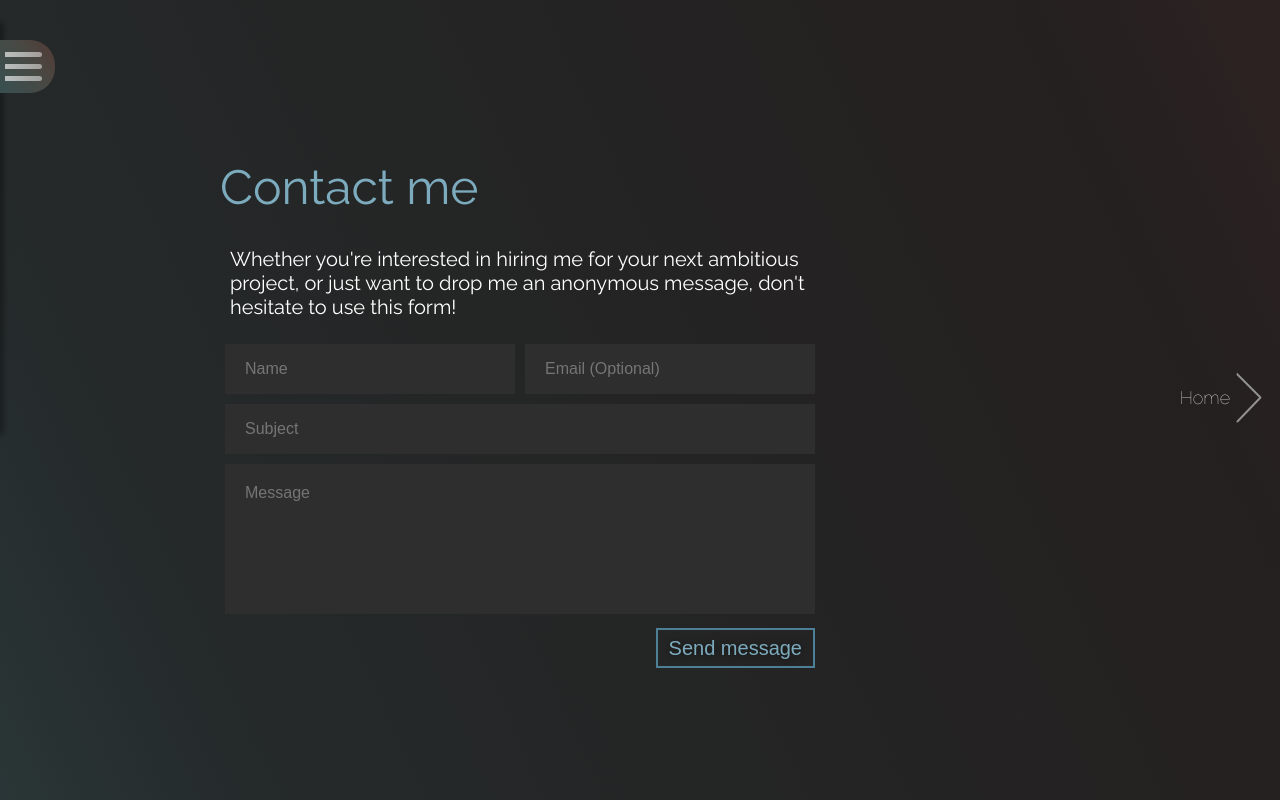
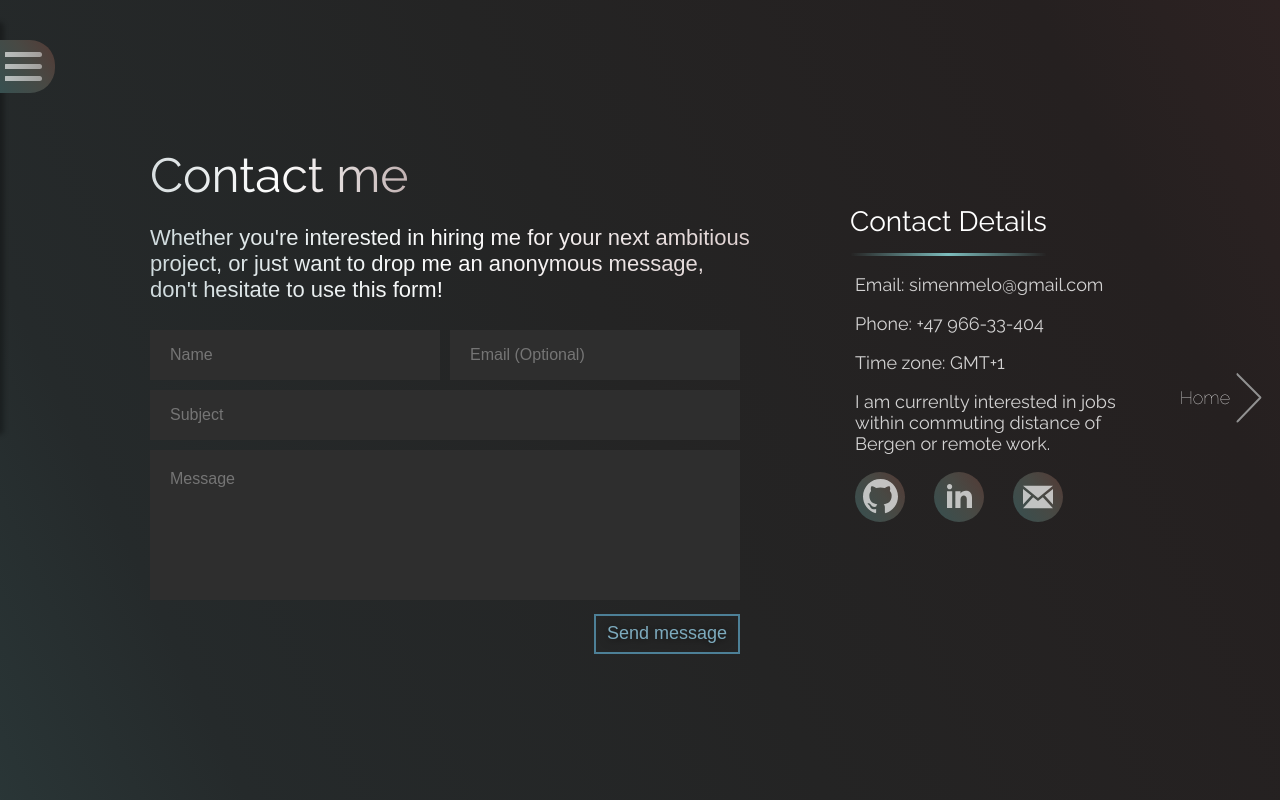
Before and after one commit to SimenMH/portfolio-website, a React (Create React App) app: page /contact in a window 1280 px wide. Built offline with nearby package versions, Linux system fonts and the light colour scheme.

Commit message:
feat: Add contact details section

```diff
--- a/src/App.css
+++ b/src/App.css
@@ -220,5 +220,4 @@
 .screen-container p {
   font-weight: 400;
   font-size: 20px;
-  margin-left: 10px;
 }
--- a/src/screens/AboutMe/AboutMe.screen.js
+++ b/src/screens/AboutMe/AboutMe.screen.js
@@ -20,7 +20,7 @@ const AboutMe = () => {
 
   return (
     <div className='aboutme-container fade-in'>
-      <div className='content-container'>
+      <div className='aboutme-content-container'>
         <section className='aboutme-text-section'>
           <h1>A Little About Me</h1>
           <p>
@@ -41,6 +41,7 @@ const AboutMe = () => {
           </p>
           <Link className='get-in-touch' to='/contact'>
             Get in touch!
+            <label className='input-focus' />
           </Link>
         </section>
         <section className='aboutme-skills-section'>
--- a/src/screens/AboutMe/styles.css
+++ b/src/screens/AboutMe/styles.css
@@ -2,7 +2,7 @@
   width: 100%;
 }
 
-.content-container {
+.aboutme-content-container {
   display: flex;
   justify-content: center;
 }
@@ -47,10 +47,15 @@
 }
 
 .get-in-touch {
+  position: relative;
   cursor: pointer;
   color: rgb(140, 214, 214);
   text-decoration: none;
   font-size: 20px;
+}
+
+.get-in-touch:hover .input-focus {
+  width: 100%;
 }
 
 .aboutme-skills-section {
--- a/src/screens/Contact/Contact.screen.js
+++ b/src/screens/Contact/Contact.screen.js
@@ -9,35 +9,47 @@ const Contact = () => {
   };
 
   return (
-    <div className='screen-container contact-container fade-in'>
+    <div className='contact-container fade-in'>
+      <div className='contact-content-container'>
+        <section>
+          <div className='form-text-container'>
             <h1>Contact me</h1>
             <p>
-        Whether you're interested in hiring me for your next ambitious project,
-        or just want to drop me an anonymous message, don't hesitate to use this
-        form!
+              Whether you're interested in hiring me for your next ambitious
+              project, or just want to drop me an anonymous message, don't
+              hesitate to use this form!
             </p>
-      <div>
+          </div>
+          <div className='form-container'>
             <div className={`envelope ${animate ? 'animate-env' : ''}`}>
-          <div className={`envelope-left ${animate ? 'animate-left-env' : ''}`}>
+              <div
+                className={`envelope-left ${animate ? 'animate-left-env' : ''}`}
+              >
                 <svg width='900' height='700'>
                   <polyline points='0,0 450,350 0,700' />
                 </svg>
               </div>
               <div
-            className={`envelope-right ${animate ? 'animate-right-env' : ''}`}
+                className={`envelope-right ${
+                  animate ? 'animate-right-env' : ''
+                }`}
               >
                 <svg width='900' height='700'>
                   <polyline points='900,0 450,350 900,700' />
                 </svg>
               </div>
               <div
-            className={`envelope-bottom ${animate ? 'animate-bottom-env' : ''}`}
+                className={`envelope-bottom ${
+                  animate ? 'animate-bottom-env' : ''
+                }`}
               >
                 <svg width='600' height='380'>
                   <polyline points='0,380 300,190 600,380' />
                 </svg>
               </div>
-          <div className={`envelope-top ${animate ? 'animate-top-env' : ''}`}>
+              <div
+                className={`envelope-top ${animate ? 'animate-top-env' : ''}`}
+              >
                 <svg width='600' height='250'>
                   <polyline points='0,0 300,190 600,0' />
                 </svg>
@@ -66,7 +78,11 @@ const Contact = () => {
                 <label className='input-focus' />
               </div>
               <div className='form-grid-item'>
-            <input className='input-field' placeholder='Subject' type='text' />
+                <input
+                  className='input-field'
+                  placeholder='Subject'
+                  type='text'
+                />
                 <label className='input-focus' />
               </div>
               <div className='form-grid-item'>
@@ -87,6 +103,67 @@ const Contact = () => {
               <p>Send message</p>
             </button>
           </div>
+        </section>
+        <section className='contact-details-section'>
+          <div>
+            <h2>
+              Contact Details
+              <div className='faded-line-seperator' />
+            </h2>
+            <p>Email: simenmelo@gmail.com</p>
+            <p>Phone: +47 966-33-404</p>
+            <p>Time zone: GMT+1</p>
+          </div>
+          <p>
+            I am currenlty interested in jobs within commuting distance of
+            Bergen or remote work.
+          </p>
+          <div className='some-links'>
+            <a
+              href='https://github.com/SimenMH//'
+              target='_blank'
+              rel='noreferrer'
+              className='link-icon'
+            >
+              <svg
+                xmlns='http://www.w3.org/2000/svg'
+                style={{ width: '70%' }}
+                viewBox='0 0 24 24'
+              >
+                <path d='M12 0c-6.626 0-12 5.373-12 12 0 5.302 3.438 9.8 8.207 11.387.599.111.793-.261.793-.577v-2.234c-3.338.726-4.033-1.416-4.033-1.416-.546-1.387-1.333-1.756-1.333-1.756-1.089-.745.083-.729.083-.729 1.205.084 1.839 1.237 1.839 1.237 1.07 1.834 2.807 1.304 3.492.997.107-.775.418-1.305.762-1.604-2.665-.305-5.467-1.334-5.467-5.931 0-1.311.469-2.381 1.236-3.221-.124-.303-.535-1.524.117-3.176 0 0 1.008-.322 3.301 1.23.957-.266 1.983-.399 3.003-.404 1.02.005 2.047.138 3.006.404 2.291-1.552 3.297-1.23 3.297-1.23.653 1.653.242 2.874.118 3.176.77.84 1.235 1.911 1.235 3.221 0 4.609-2.807 5.624-5.479 5.921.43.372.823 1.102.823 2.222v3.293c0 .319.192.694.801.576 4.765-1.589 8.199-6.086 8.199-11.386 0-6.627-5.373-12-12-12z' />
+              </svg>
+            </a>
+            <a
+              href='https://www.linkedin.com/in/simen-herland/'
+              target='_blank'
+              rel='noreferrer'
+              className='link-icon'
+            >
+              <svg
+                xmlns='http://www.w3.org/2000/svg'
+                style={{ width: '50%', marginBottom: '2px' }}
+                viewBox='0 0 24 24'
+              >
+                <path d='M4.98 3.5c0 1.381-1.11 2.5-2.48 2.5s-2.48-1.119-2.48-2.5c0-1.38 1.11-2.5 2.48-2.5s2.48 1.12 2.48 2.5zm.02 4.5h-5v16h5v-16zm7.982 0h-4.968v16h4.969v-8.399c0-4.67 6.029-5.052 6.029 0v8.399h4.988v-10.131c0-7.88-8.922-7.593-11.018-3.714v-2.155z' />
+              </svg>
+            </a>
+            <a
+              href='mailto: simenmelo@gmail.com'
+              target='_blank'
+              rel='noreferrer'
+              className='link-icon'
+            >
+              <svg
+                xmlns='http://www.w3.org/2000/svg'
+                style={{ width: '60%' }}
+                viewBox='0 0 24 24'
+              >
+                <path d='M12 12.713l-11.985-9.713h23.971l-11.986 9.713zm-5.425-1.822l-6.575-5.329v12.501l6.575-7.172zm10.85 0l6.575 7.172v-12.501l-6.575 5.329zm-1.557 1.261l-3.868 3.135-3.868-3.135-8.11 8.848h23.956l-8.11-8.848z' />
+              </svg>
+            </a>
+          </div>
+        </section>
+      </div>
     </div>
   );
 };
--- a/src/screens/Contact/styles.css
+++ b/src/screens/Contact/styles.css
@@ -1,5 +1,49 @@
 .contact-container {
+  width: 100%;
+}
+
+.contact-content-container {
+  display: flex;
+  justify-content: space-evenly;
+}
+
+.form-text-container {
+  margin: 5px;
   width: 600px;
+}
+
+.form-text-container h1 {
+  font-size: 48px;
+  font-weight: 400;
+  color: rgb(140, 214, 214);
+  background: linear-gradient(
+    265deg,
+    rgba(158, 79, 79, 0.5) -75%,
+    #ffffff 50%,
+    rgba(72, 137, 151, 0.5) 300%
+  );
+  background-clip: text;
+  -webkit-background-clip: text;
+  -webkit-text-fill-color: transparent;
+  margin: 0;
+  width: fit-content;
+}
+
+.form-text-container p {
+  font-family: Arial, Helvetica, sans-serif;
+  font-weight: 400;
+
+  font-size: 22px;
+  color: rgba(255, 255, 255, 0.8);
+  background: linear-gradient(
+    265deg,
+    rgba(158, 79, 79, 0.7) -150%,
+    #ffffff 50%,
+    rgba(72, 137, 151, 0.7) 250%
+  );
+  background-clip: text;
+  -webkit-background-clip: text;
+  -webkit-text-fill-color: transparent;
 }
 
 .input-field {
@@ -12,6 +56,10 @@
   color: rgb(200, 200, 200);
   outline: none;
   box-sizing: border-box;
+}
+
+.form-container {
+  width: 600px;
 }
 
 .contact-form {
@@ -77,6 +125,7 @@
 .submit-button p {
   margin: 1px;
   font-weight: 400;
+  font-size: 18px;
   text-shadow: 0px 1px 8px rgba(0, 0, 0, 0.616);
 }
 
@@ -229,3 +278,31 @@
     opacity: 100%;
   }
 }
+
+.contact-details-section {
+  width: 400px;
+  margin-top: 40px;
+  margin-left: 100px;
+}
+
+.contact-details-section h2 {
+  width: fit-content;
+  font-size: 28px;
+  font-weight: 400;
+  margin-left: -5px;
+  margin-bottom: 0;
+}
+
+.contact-details-section p {
+  font-size: 18px;
+  color: rgba(255, 255, 255, 0.8);
+}
+
+.contact-details-section .some-links {
+  width: 13rem;
+}
+
+.contact-details-section .link-icon {
+  height: 50px;
+  width: 50px;
+}
```
Lines whose indentation alone changed are shown as unchanged.
